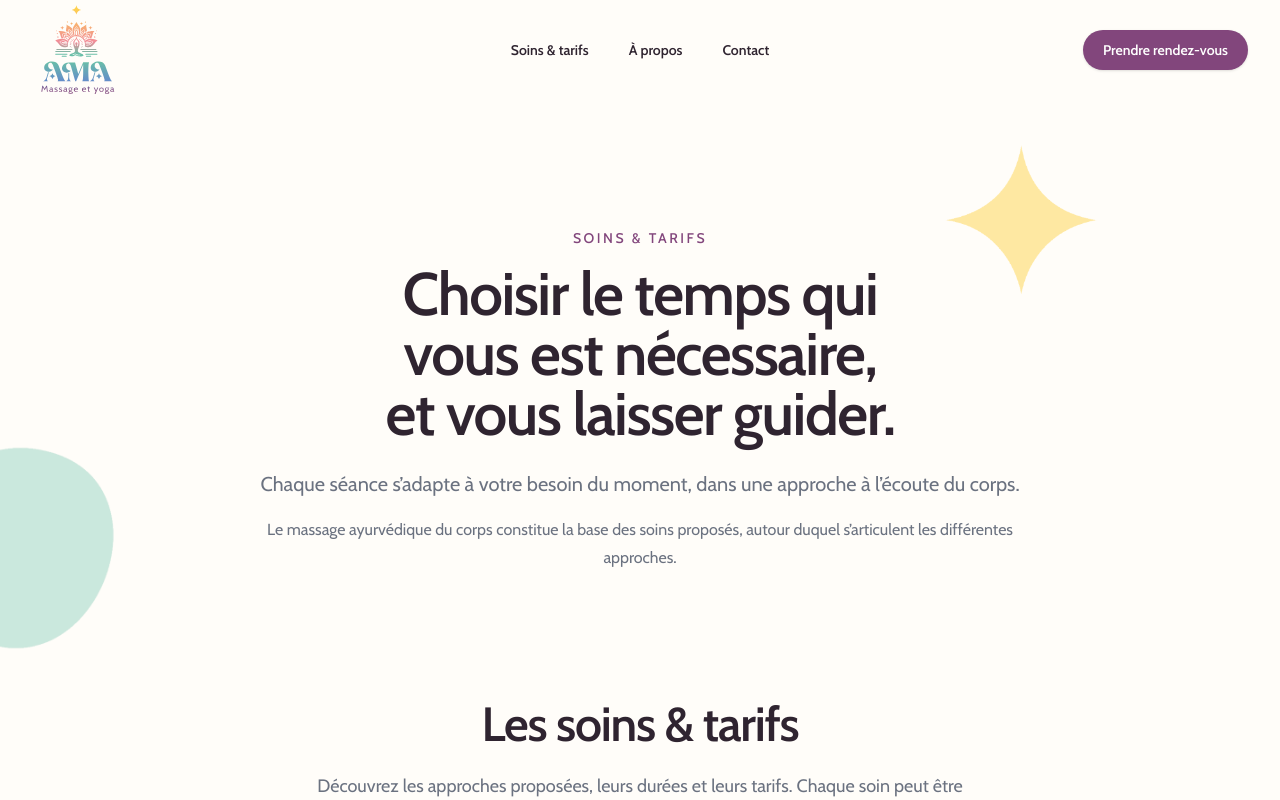
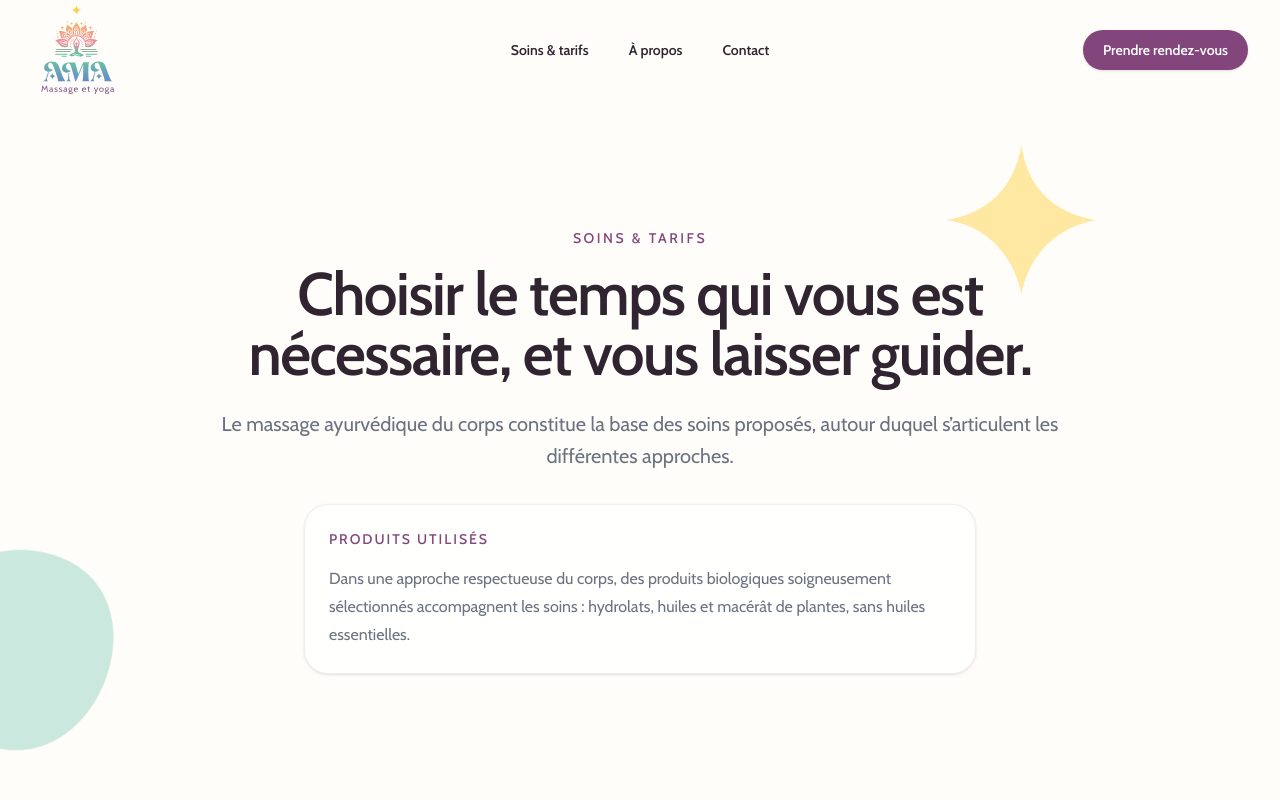
Before and after one commit to sgautier-dev/amamassageyoga, a Next.js app: page /soins-et-tarifs in a window 1280 px wide. Shown: the top 800 px of the page. Built offline with nearby package versions, Linux system fonts and the light colour scheme.

Commit message:
soins page updated

```diff
--- a/src/app/soins-et-tarifs/page.tsx
+++ b/src/app/soins-et-tarifs/page.tsx
@@ -274,7 +274,7 @@ export default function SoinsEtTarifsPage() {
 					className="pointer-events-none absolute -left-24 bottom-10 -z-10 hidden w-56 select-none opacity-35 lg:block"
 				/>
 
-				<Reveal className="mx-auto max-w-3xl text-center">
+				<Reveal className="mx-auto max-w-4xl text-center">
 					<p className="text-sm font-medium uppercase tracking-[0.18em] text-ama-purple">
 						Soins & tarifs
 					</p>
@@ -284,14 +284,21 @@ export default function SoinsEtTarifsPage() {
 					</h1>
 
 					<p className="mt-6 text-lg leading-8 text-muted sm:text-xl">
-						Chaque séance s’adapte à votre besoin du moment, dans une approche à
-						l’écoute du corps.
-					</p>
-
-					<p className="mt-4 text-base leading-7 text-muted">
 						Le massage ayurvédique du corps constitue la base des soins
 						proposés, autour duquel s’articulent les différentes approches.
 					</p>
+
+					<div className="mx-auto mt-8 max-w-2xl rounded-3xl border border-ama-purple/10 bg-white/80 p-6 text-left shadow-sm">
+						<p className="text-sm font-medium uppercase tracking-[0.14em] text-ama-purple">
+							Produits utilisés
+						</p>
+
+						<p className="mt-4 text-base leading-7 text-muted">
+							Dans une approche respectueuse du corps, des produits biologiques
+							soigneusement sélectionnés accompagnent les soins : hydrolats,
+							huiles et macérât de plantes, sans huiles essentielles.
+						</p>
+					</div>
 				</Reveal>
 			</section>
 
```
